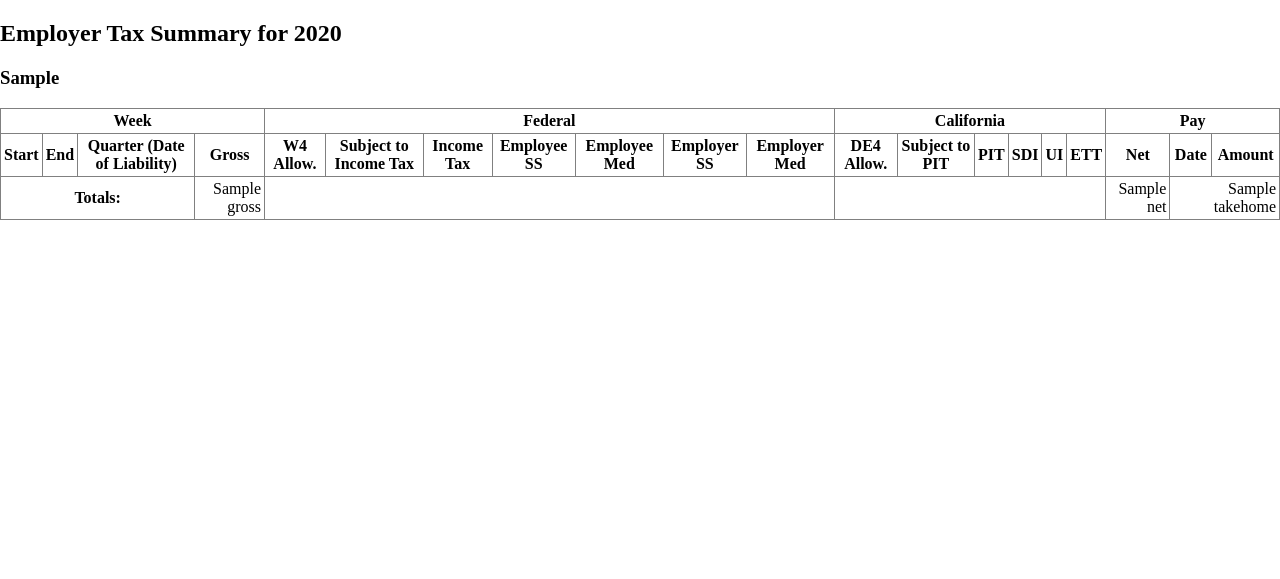
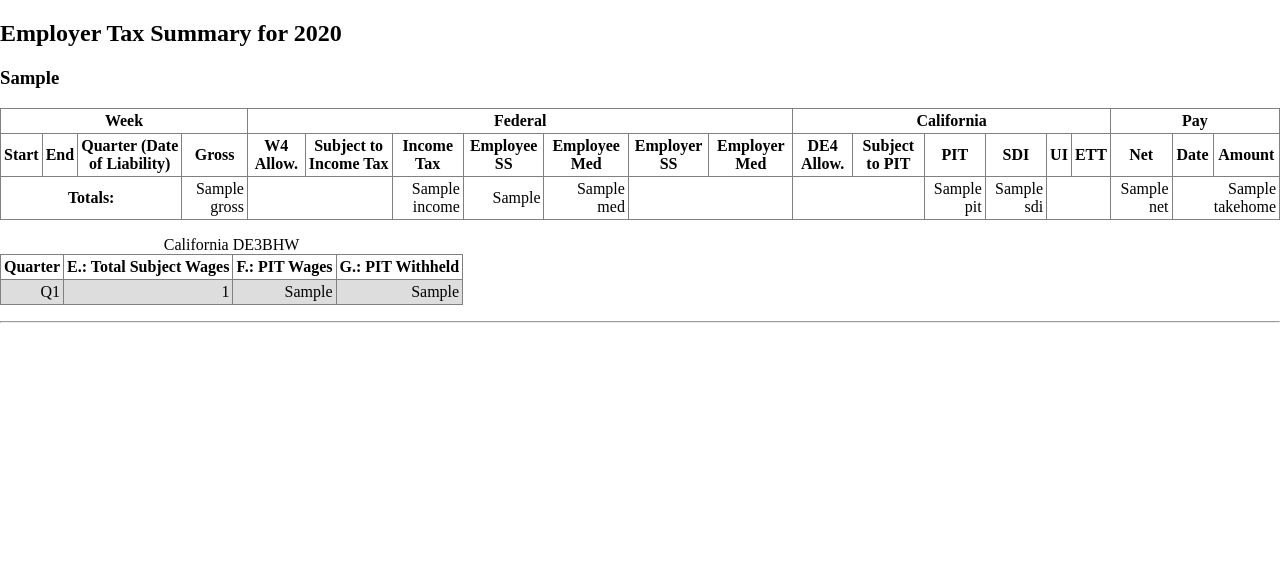
Before and after one commit to robmcmullen/Nanny-Timesheet, a Django app: template timesheet/templates/tax_year.html in a window 1280 px wide. Shown: the part 80-659 px from the top of the page. Run offline with Django 3.2, Linux system fonts and the light colour scheme; a user stored in the database is signed in; tables that the repository leaves empty hold one stand-in row (values such as "Sample post"); the template is opened without the code that fills it: values that come from a table or form of the project are taken from there, most other values are stand-ins (such as "Sample title", 1, 10 or a date in 2020); parts of the project's set-up code (start-up, migrations or seed data) failed here and were passed over.

Commit message:
Added California DE3BHW calculation * added summation of income tax and employee taxes columns in tax year template

```diff
--- a/timesheet/templates/tax_year.html
+++ b/timesheet/templates/tax_year.html
@@ -69,14 +69,49 @@
 {% for k in ytd.kid %}
   {% if k.id == kid.id %}
     <td>{{ k.gross }}</td>
-    <td colspan=7></td>
-    <td colspan=6></td>
+
+    <td colspan=2></td>
+    <td>{{ k.income }}</td>
+    <td>{{ k.ss }}</td>
+    <td>{{ k.med }}</td>
+    <td colspan=2></td>
+
+    <td colspan=2></td>
+    <td>{{ k.pit }}</td>
+    <td>{{ k.sdi }}</td>
+    <td colspan=2></td>
+
     <td>{{ k.net }}</td>
     <td colspan=2>{{ k.takehome }}</td>
   {% endif %}
 {% endfor %}
 </tr>
 </table>
+
+<p>
+
+<table class=summary>
+<caption>California DE3BHW</caption>
+</tr>
+<tr>
+<th>Quarter</th>
+<th>E.: Total Subject Wages</th>
+<th>F.: PIT Wages</th>
+<th>G.: PIT Withheld</th>
+</tr>
+{% for k in ytd.kid %}
+  {% if k.id == kid.id %}
+{% for q in k.quarter %}
+<tr id="{% cycle 'odd' 'even' %}"><td>Q{{ forloop.counter }}</td><td>{{ q.total_wages }}</td><td>{{ q.pit_wages }}</td><td>{{ q.pit_withheld }}</td></tr>
+{% endfor %}
+  {% endif %}
+{% endfor %}
+</table>
+
+<p>
+<hr>
+<p>
+
 {% endfor %}
 
 {% endblock %}
```
Also changed, not shown: timesheet/views.py (+20 -5 lines).
